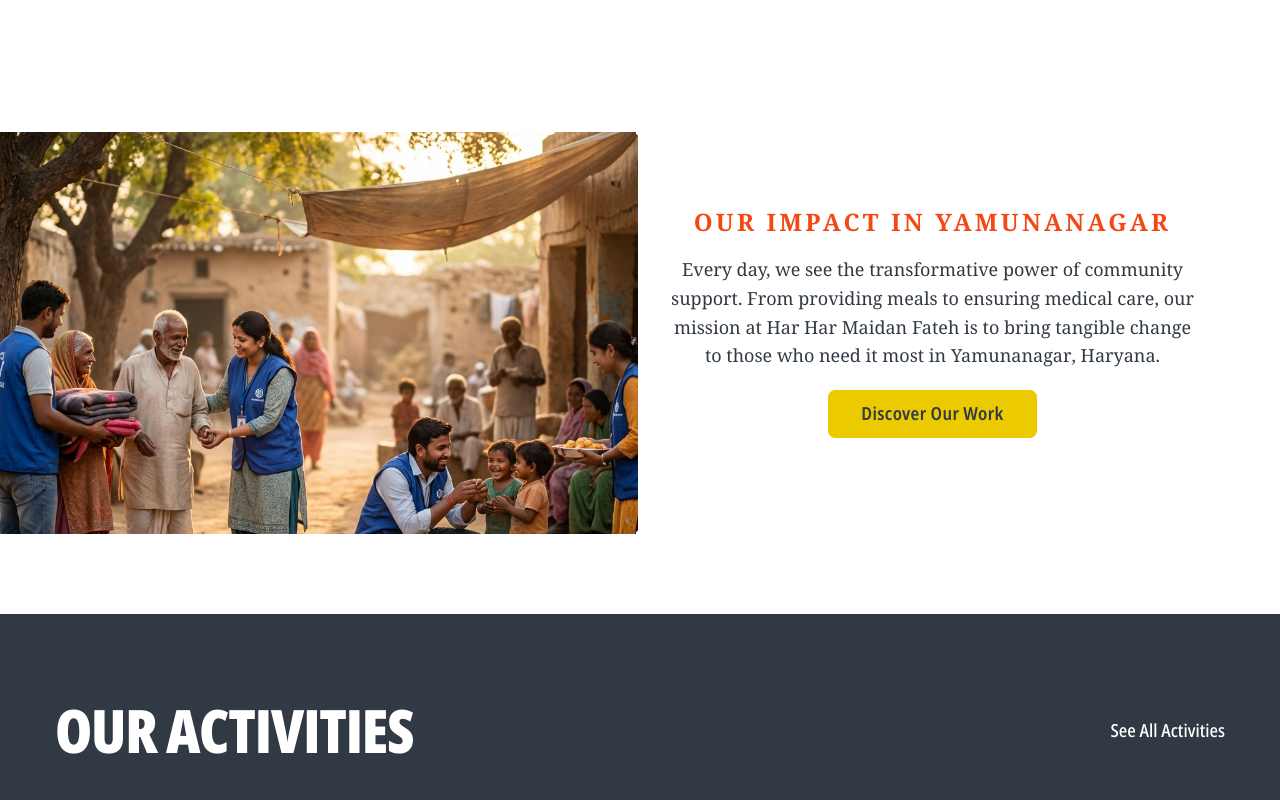
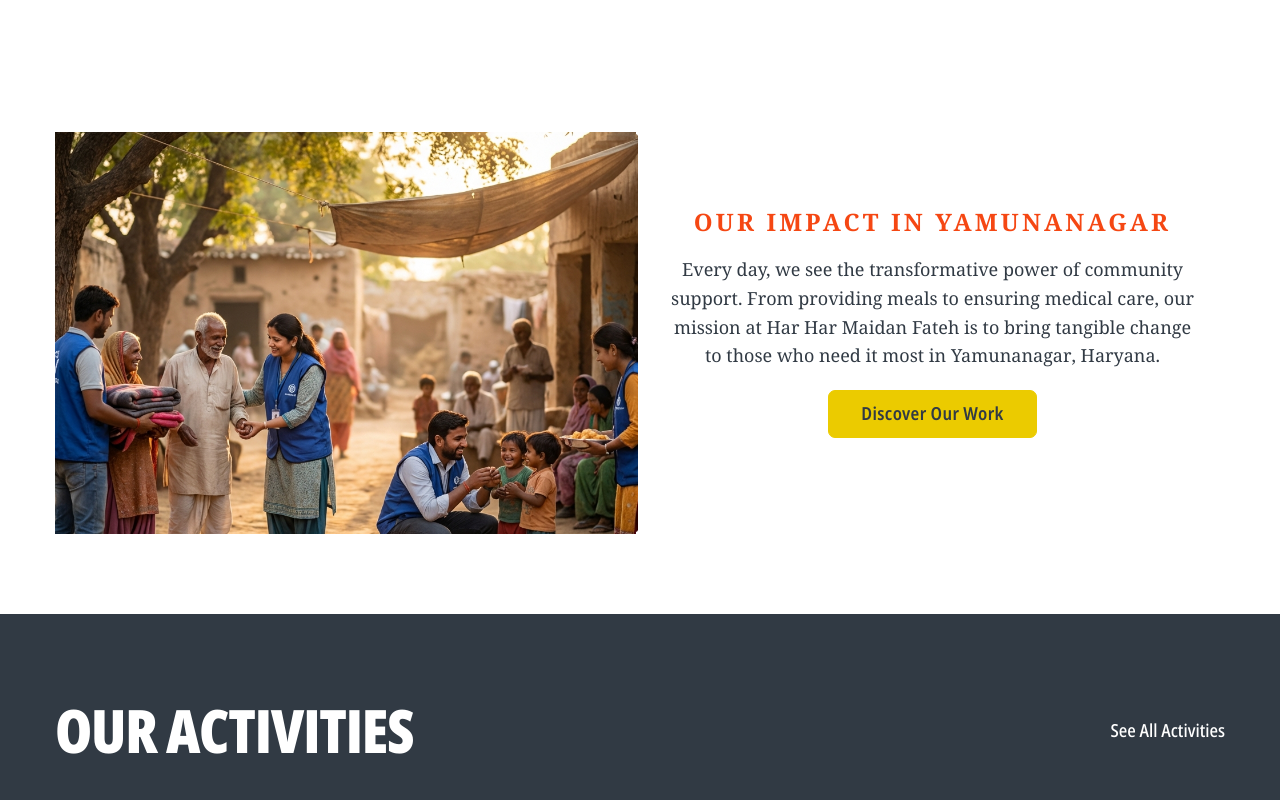
Before and after one commit to saurabh-eg/HHMF, a Next.js app: page / in a window 1280 px wide. Shown: the part 1580-2380 px from the top of the page. Built offline with nearby package versions, Linux system fonts and the light colour scheme; a web font is replaced by a local one.

Commit message:
feat: Add HalfGateHero component and global styles including font definitions and gate animations.

```diff
--- a/src/app/components/HalfGateHero.tsx
+++ b/src/app/components/HalfGateHero.tsx
@@ -6,6 +6,8 @@ import Image from 'next/image';
 export default function HalfGateHero() {
   return (
     <section className="component container container--bleed theme-light" id="impact">
+      <div className="container container--100">
+        <div className="container__col container__col--100">
           <section className="half-gate-hero js-half-gate-hero half-gate-hero--image-left" style={{ '--gate-color': '#fff' } as React.CSSProperties}>
             <div className="half-gate-hero__container">
               <figure className="half-gate-hero__media" style={{ position: 'relative', minHeight: '400px' }}>
@@ -36,6 +38,8 @@ export default function HalfGateHero() {
               </div>
             </div>
           </section>
+        </div>
+      </div>
     </section>
   );
 }
--- a/src/app/globals.css
+++ b/src/app/globals.css
@@ -108,3 +108,9 @@
   box-shadow: 0 8px 25px rgba(232, 99, 10, 0.5) !important;
   filter: brightness(1.1);
 }
+
+.btn-discover:hover {
+  background-color: #333 !important;
+  transform: translateY(-2px);
+  box-shadow: 0 4px 15px rgba(0, 0, 0, 0.15);
+}
```
Lines whose indentation alone changed are shown as unchanged.
